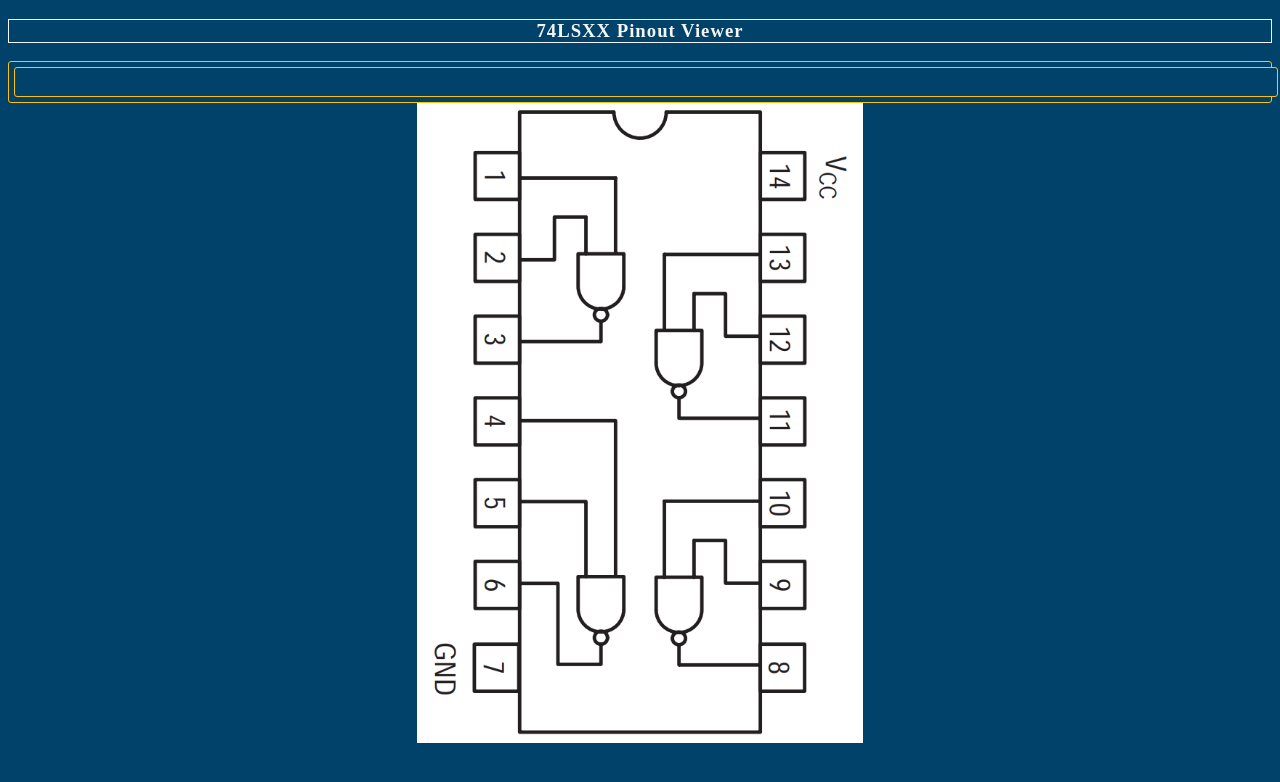
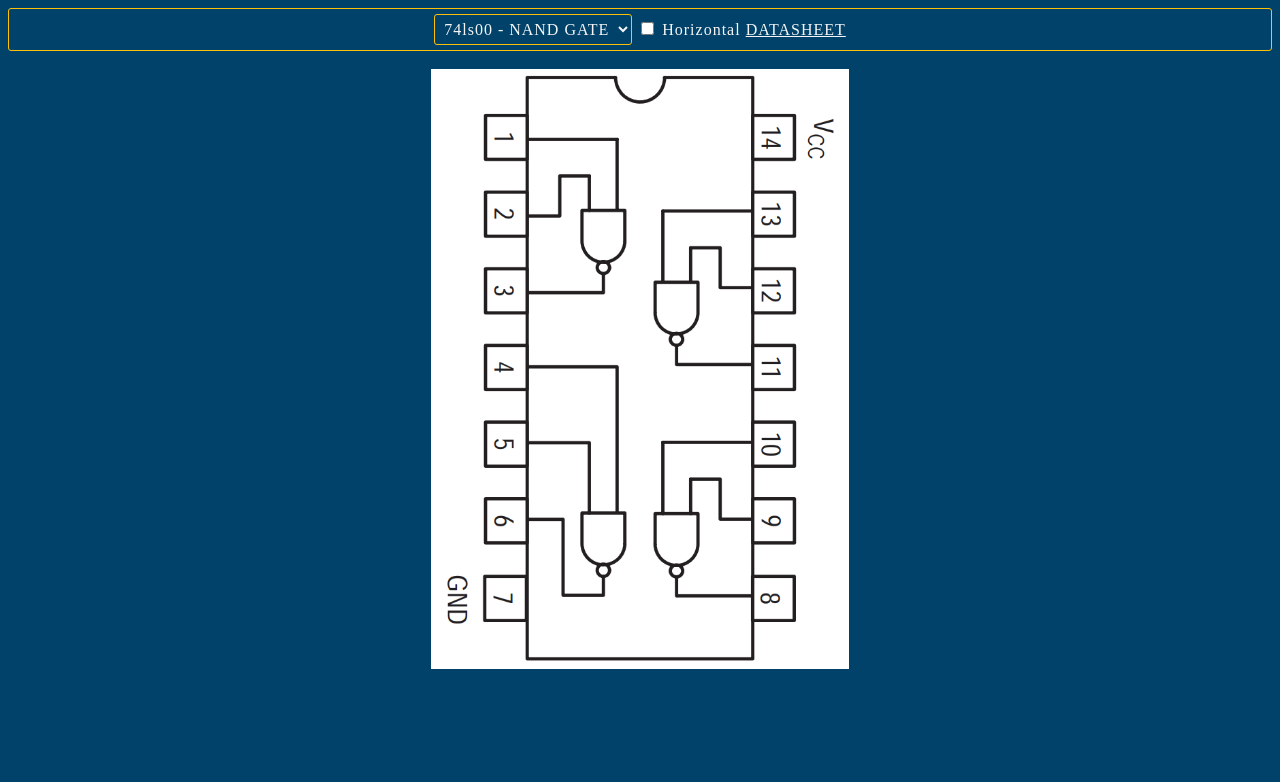
Before and after one commit to gdramos/ECE-2300L_serial_terminal, a plain HTML site: page pinouts.html in a window 1280 px wide. Drawn offline with Linux system fonts and the light colour scheme; a web font is replaced by a local one.

Commit message:
viewer changes

```diff
--- a/pinouts.html
+++ b/pinouts.html
@@ -15,21 +15,35 @@
 
 <!--BODY---------------------------------------------------------------------->
 <body>
-  <header>
-    <h3 class="showBorder" align="center">74LSXX Pinout Viewer</h3>
-  </header>
   <div align="center" class="controls" style="float:center;">
-    <input class="controls" type="text" id="baud" list="pinoutsList" style="width: 100%;" onclick="this.value = ''" onchange="pinoutImage.src = this.getAttribute('data-pinoutLink')">
-    <datalist id="pinoutsList">
-      <option data-pinoutLink = "images/pinout_74ls00.png" value="images/pinout_74ls00.png"></option>
-      <option data-pinoutLink = "images/pinout_74ls04.png" value="images/pinout_74ls04.png"></option>
-      <option data-pinoutLink = "images/pinout_74ls08.png" value="images/pinout_74ls08.png"></option>
-      <option data-pinoutLink = "images/pinout_74ls32.png" value="images/pinout_74ls32.png"></option>
-    </datalist>
+    <select class="controls" name="part" id="part" onchange="pinoutImage.src = getImageLink(this.value); datasheet.href = getDatasheetLink(this.value)">
+      <option value="74ls00">74ls00 - NAND GATE</option>
+      <option value="74ls04">74ls04 - INVERTER</option>
+      <option value="74ls08">74ls08 - AND GATE</option>
+      <option value="74ls32">74ls32 - OR GATE</option>
+    </select>
+    <input type="checkbox" id="horizontalPinout" onclick="localStorage.horizontalPinout = this.checked" unchecked>
+    <label for="horizontalPinout">Horizontal</label>
+    <a id="datasheet" href="images/Datasheet Collection/sn74ls00.pdf" target="_blank">DATASHEET</a>
   </div>
+  <br>
   <div align="center">
-    <img id="pinoutImage" src="images/pinout_74ls00.png" alt="pinout" align="center" style="height: 80vh; object-fit: contain;">
+    <img id="pinoutImage" src="images/pinout_74ls00.png" alt="pinout" align="center" style="height: 75vh; object-fit: contain;">
   </div>
+
+<script>
+
+  function getImageLink(partValue)
+  {
+    return "images/pinout_" + partValue + ".png";
+  }
+
+  function getDatasheetLink(partValue)
+  {
+    return "images/Datasheet Collection/sn" + partValue + ".pdf";
+  }
+
+</script>
 
 </body>
 
```
Also changed, not shown: multi_view.html (added, +35 -0 lines).
